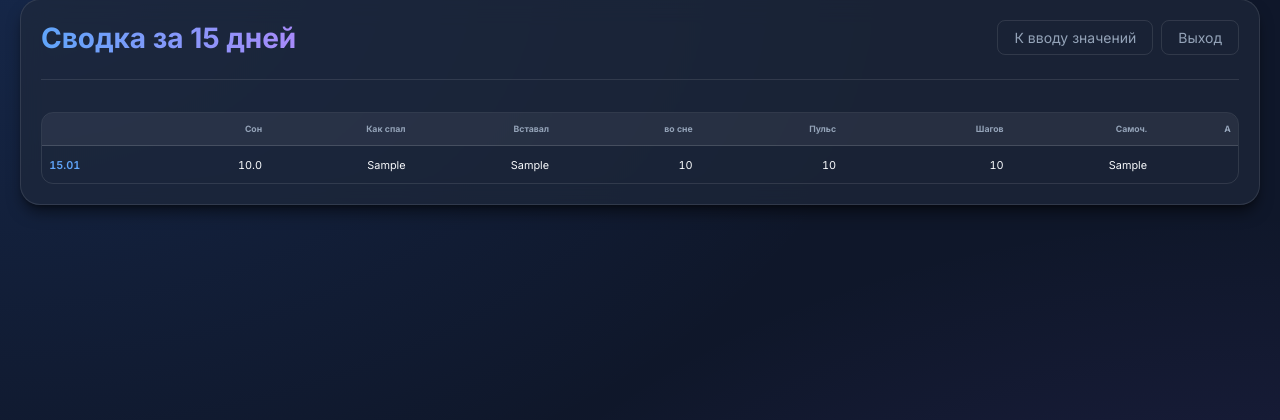
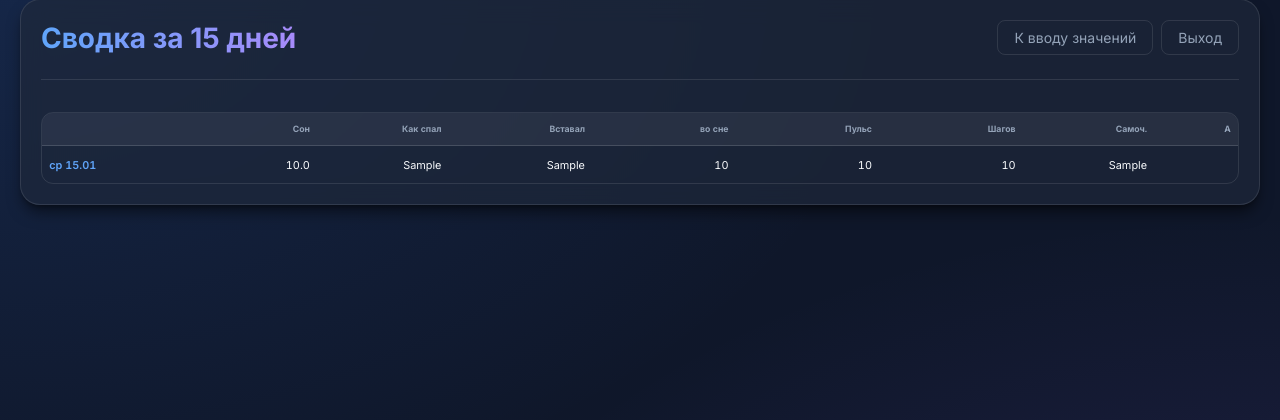
Before and after one commit to vsuh/sleepmon, a FastAPI app: template app/templates/history.html in a window 1280 px wide. Shown: the part 21-441 px from the top of the page. Run offline with FastAPI, Linux system fonts and the light colour scheme; the template is opened without the code that fills it: most values are stand-ins (such as "Sample title", 1, 10 or a date in 2020).

Commit message:
feat(history): weekday prefix and weekend underline

```diff
--- a/app/static/style.css
+++ b/app/static/style.css
@@ -665,3 +665,26 @@ h2 {
         justify-content: flex-end;
     }
 }
+
+/* History: weekend rows (сб, вс) get a thin white line under the whole row */
+@media (min-width: 701px) {
+    .history-table tbody tr.is-weekend td {
+        border-bottom: 1px solid rgba(255, 255, 255, 0.6);
+    }
+
+    /* Date cell now also holds the weekday ("пн 16.11"): widen it, take the width from neighbours (sum stays 100%) */
+    .history-table th:first-child,
+    .history-table td:first-child { width: 13%; }
+    .history-table th:nth-child(3),
+    .history-table td:nth-child(3) { width: 11%; }
+    .history-table th:nth-child(7),
+    .history-table td:nth-child(7) { width: 12%; }
+    .history-table th:nth-child(8),
+    .history-table td:nth-child(8) { width: 11%; }
+}
+
+@media (max-width: 700px) {
+    .history-table tbody tr.is-weekend td.history-date {
+        border-bottom: 1px solid rgba(255, 255, 255, 0.6);
+    }
+}
--- a/app/templates/history.html
+++ b/app/templates/history.html
@@ -36,8 +36,13 @@
                 </thead>
                 <tbody>
                     {% for row in rows %}
-                    <tr class="{% if row.alco %}has-alcohol{% endif %}{% if row.date == today %} is-today{% endif %}">
-                        <td data-label="" class="history-date"><a href="/?date={{ row.date }}">{{ row.date[8:10] }}.{{ row.date[5:7] }}</a></td>
+                    {#- Day of week from the ISO date (Zeller's congruence): 0=сб, 1=вс, 2=пн ... 6=пт -#}
+                    {%- set zy = row.date[0:4]|int - (1 if row.date[5:7]|int < 3 else 0) -%}
+                    {%- set zm = row.date[5:7]|int + (12 if row.date[5:7]|int < 3 else 0) -%}
+                    {%- set zh = (row.date[8:10]|int + (13 * (zm + 1)) // 5 + zy % 100 + (zy % 100) // 4 + (zy // 100) // 4 + 5 * (zy // 100)) % 7 -%}
+                    {%- set weekday = ['сб', 'вс', 'пн', 'вт', 'ср', 'чт', 'пт'][zh] %}
+                    <tr class="{% if row.alco %}has-alcohol{% endif %}{% if row.date == today %} is-today{% endif %}{% if zh < 2 %} is-weekend{% endif %}">
+                        <td data-label="" class="history-date"><a href="/?date={{ row.date }}">{{ weekday }} {{ row.date[8:10] }}.{{ row.date[5:7] }}</a></td>
                         <td data-label="Сон" class="numeric">{{ '%.1f'|format(row.sleep_hours|float) if row.sleep_hours is not none else '-' }}</td>
                         <td data-label="Как спал" class="numeric">{{ row.sleep_quality if row.sleep_quality is not none else '-' }}</td>
                         <td data-label="Вставал" class="numeric">{{ row.sleep_awakenings if row.sleep_awakenings not in (none, 0, '0') else '-' }}</td>
```
